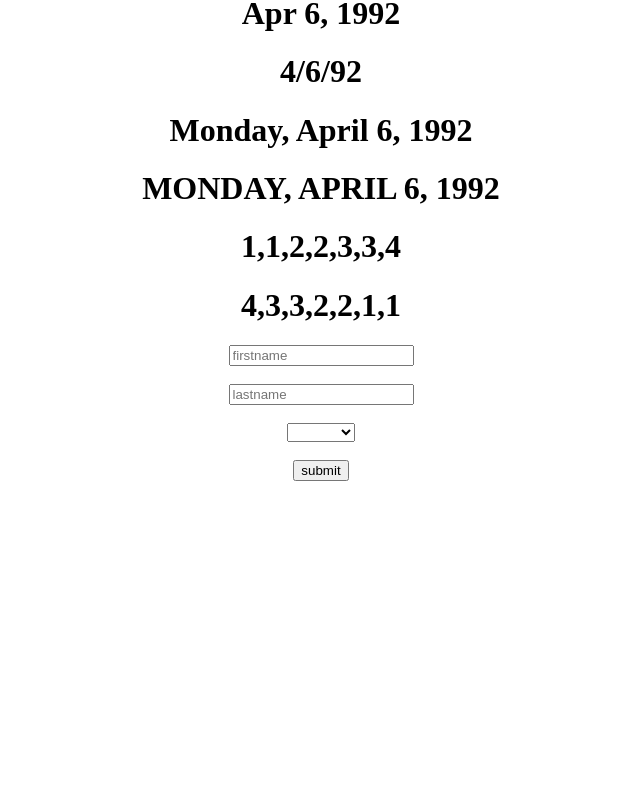
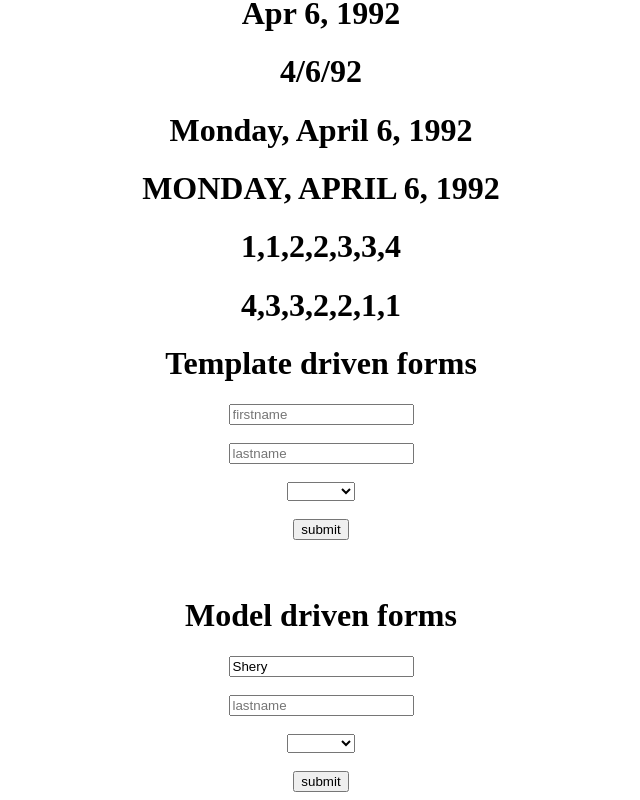
Before and after one commit to Shery11/Angular-4-reference-code, an Angular app: page / in a window 1280 px wide. Shown: the part 578-1378 px from the top of the page, without its empty margins (319-959 px from the left). Before the commit the page ends 1067 px from the top, so only its background shows below. Built offline with nearby package versions, Linux system fonts and the light colour scheme.

Commit message:
model driven forms

```diff
--- a/src/app/app.component.html
+++ b/src/app/app.component.html
@@ -48,7 +48,7 @@
 <h1>{{arr | sort : 'descending'}}</h1>
 
 
-<!-- template driven forms -->
+<h1> Template driven forms </h1>
 
 <form #userForm = "ngForm" (ngSubmit) = "onSubmit(userForm.value)">
 
@@ -66,4 +66,24 @@
   <input type="submit" value="submit">
 </form>
 
+<br><br>
+
+<h1> Model driven forms </h1>
+
+<form [formGroup] = "form" (ngSubmit) = "onSubmit(form.value)">
+
+  <input type="text" name="firstname" placeholder="firstname" formControlName="firstname">
+  <br><br>
+  <input type="text" name="lastname" placeholder="lastname" formControlName="lastname">
+  <br><br>
+  <select name="languages" formControlName="languages">
+    <option value="C++">C++</option>
+    <option value="Jave">Jave</option>
+    <option value="Angular">Angular</option>
+  </select>
+  <br><br>
+
+  <input type="submit" value="submit">
+</form>
+
 </div>
--- a/src/app/app.component.ts
+++ b/src/app/app.component.ts
@@ -1,4 +1,6 @@
 import { Component } from '@angular/core';
+import {FormGroup , FormControl} from '@angular/forms';
+
 
 @Component({
   selector: 'app-root',
@@ -24,6 +26,19 @@ export class AppComponent {
 
   // template driven forms
   // automaticaly detects the form and finds its ngModel elemets and gets the data
+   form;
+   ngOnInit(){
+
+     this.form  = new FormGroup({
+
+     firstname : new FormControl("Shery"),
+     lastname : new FormControl(""),
+     languages : new FormControl(""),
+
+   });
+
+   }
+
 
   onSubmit = function(user){
     console.log(user);
--- a/src/app/app.module.ts
+++ b/src/app/app.module.ts
@@ -2,6 +2,7 @@ import { BrowserModule } from '@angular/platform-browser';
 import { NgModule } from '@angular/core';
 import {RouterModule} from '@angular/router';
 import { FormsModule } from '@angular/forms';
+import { ReactiveFormsModule } from '@angular/forms';
 
 
 import { AppComponent } from './app.component';
@@ -22,6 +23,7 @@ import {SortPipe} from './app.sort'
   imports: [
     BrowserModule,
     FormsModule,
+    ReactiveFormsModule,
     RouterModule.forRoot([
      {
        path:'one',
```
